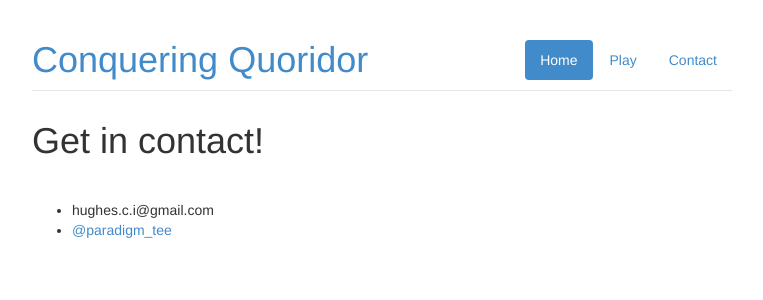
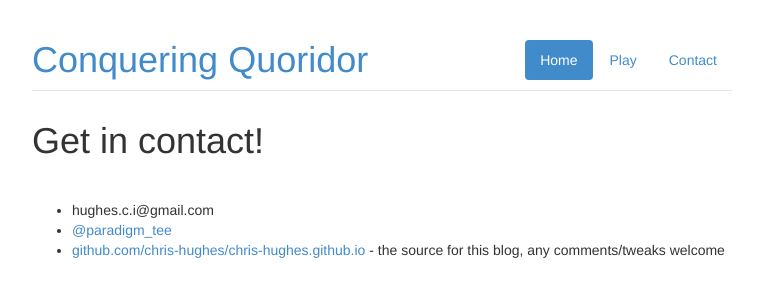
Before and after one commit to chris-hughes/chris-hughes.github.io, a Jekyll site: the page built from contact.html, in a window 1280 px wide. Shown: the top 300 px of the page, without its empty margins (258-1021 px from the left). Built offline with Jekyll 4.4.1, drawn with Linux system fonts in a browser that asks for light colours; nearby versions of some CDN libraries; Markdown is read by kramdown in place of the engine named in the settings.

Commit message:
Added link to github repo

```diff
--- a/contact.html
+++ b/contact.html
@@ -15,6 +15,11 @@ title: Contact Me
 				<span>@paradigm_tee</span>
 			</a>
 		</li>
+		<li>
+			<a href="https://github.com/chris-hughes/chris-hughes.github.io">
+				<span>github.com/chris-hughes/chris-hughes.github.io</span>
+			</a> - the source for this blog, any comments/tweaks welcome
+		</li>
 	</ul>
 
 </div>
```
